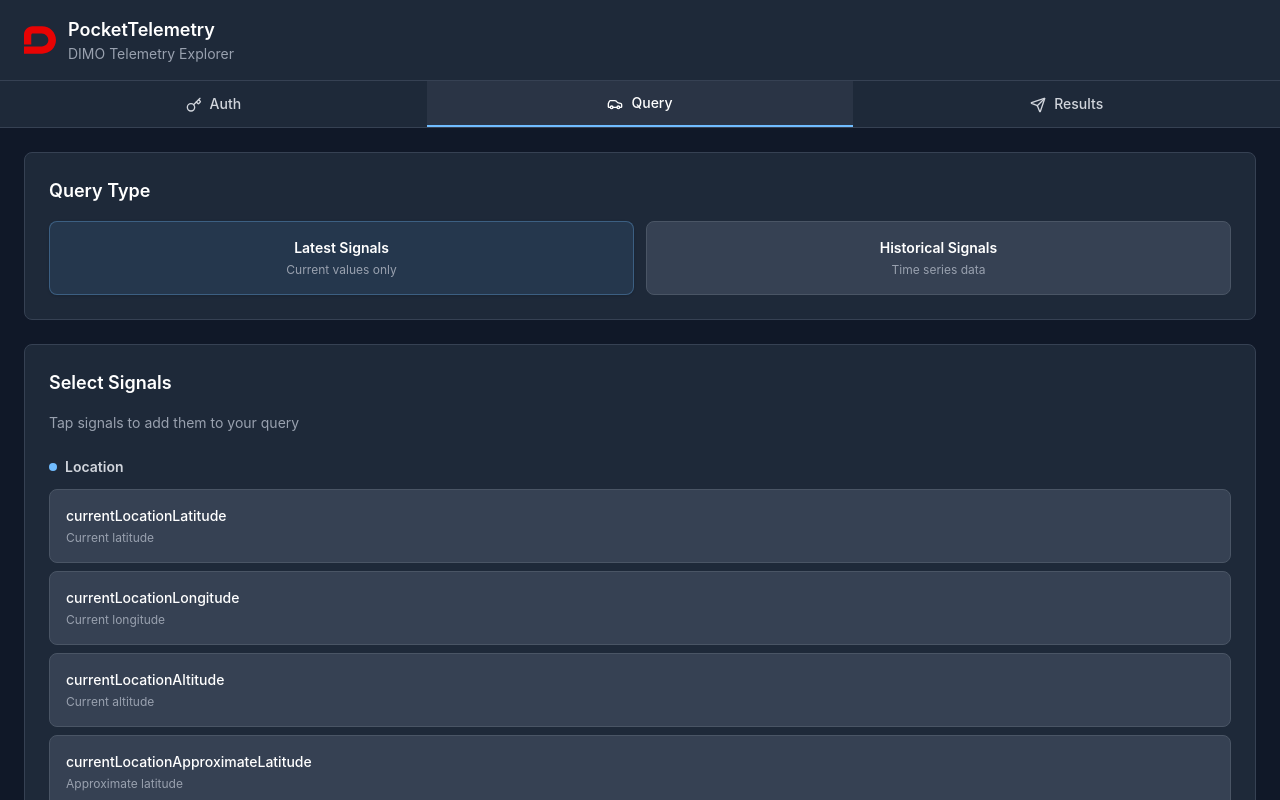
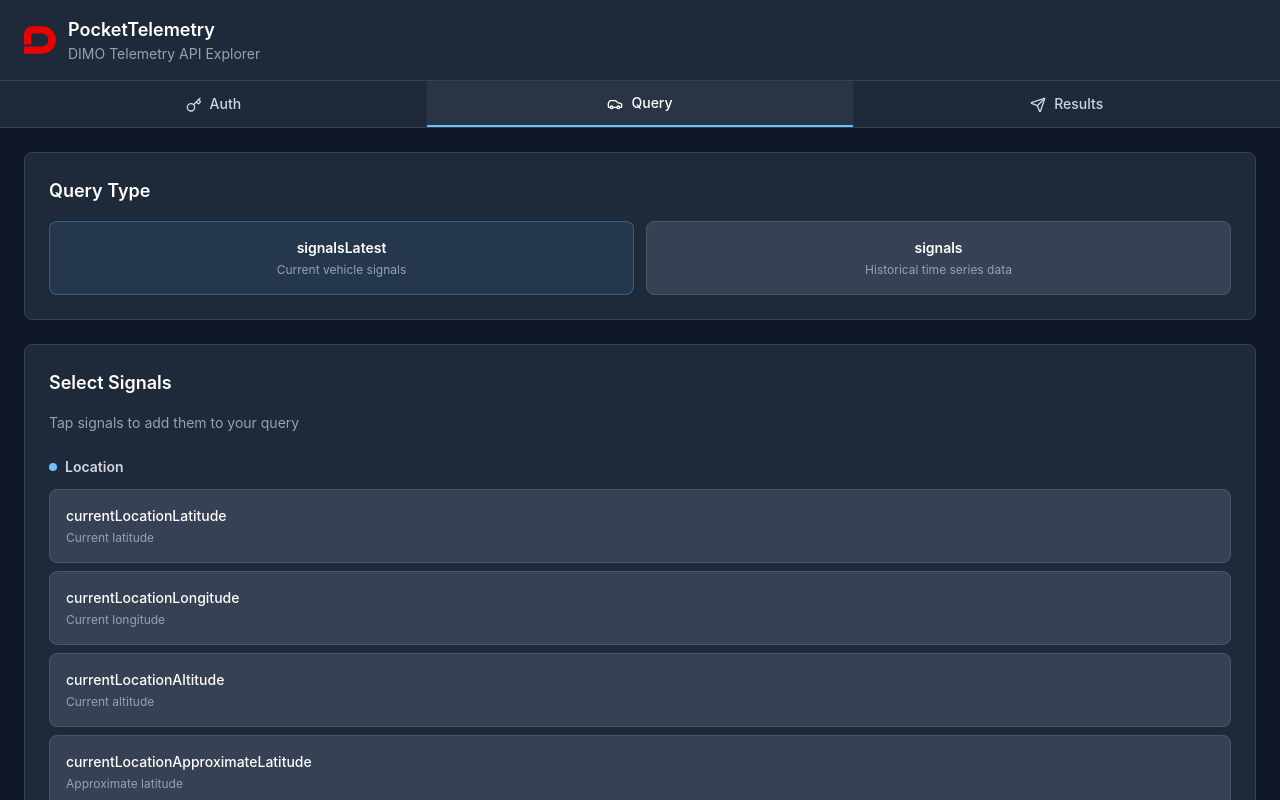
Before and after one commit to barrettk8090/pocket-telemetry, a React (Vite) app: page / in a window 1280 px wide. Both pictures are taken after a click on the button "Query". Shown: the top 800 px of the page. Built offline with nearby package versions, Linux system fonts and the light colour scheme.

Commit message:
naming and cleanup

```diff
--- a/src/components/DIMOMobileTelemetry.jsx
+++ b/src/components/DIMOMobileTelemetry.jsx
@@ -321,7 +321,7 @@
             </div>
             <div>
               <h1 className="text-lg font-semibold text-white">PocketTelemetry</h1>
-              <p className="text-gray-400 text-sm">DIMO Telemetry Explorer</p>
+              <p className="text-gray-400 text-sm">DIMO Telemetry API Explorer</p>
             </div>
           </div>
         </div>
@@ -512,7 +512,7 @@
                       e.target.style.borderColor = '';
                       e.target.style.boxShadow = '';
                     }}
-                    placeholder="Paste your Vehicle JWT here"
+                    placeholder="Your Vehicle JWT will be generated here. Alternatively, paste your own."
                     rows={4}
                   />
                 </div>
@@ -557,8 +557,8 @@
                       borderColor: 'rgba(112, 188, 255, 0.3)'
                     } : {}}
                   >
-                    <div className="text-sm font-semibold text-white">Latest Signals</div>
-                    <div className="text-xs text-gray-400 mt-1">Current values only</div>
+                    <div className="text-sm font-semibold text-white">signalsLatest</div>
+                    <div className="text-xs text-gray-400 mt-1">Current vehicle signals</div>
                   </button>
                   <button
                     onClick={() => setQueryType('signals')}
@@ -572,8 +572,8 @@
                       borderColor: 'rgba(112, 188, 255, 0.3)'
                     } : {}}
                   >
-                    <div className="text-sm font-semibold text-white">Historical Signals</div>
-                    <div className="text-xs text-gray-400 mt-1">Time series data</div>
+                    <div className="text-sm font-semibold text-white">signals</div>
+                    <div className="text-xs text-gray-400 mt-1">Historical time series data</div>
                   </button>
                 </div>
               </div>
```
